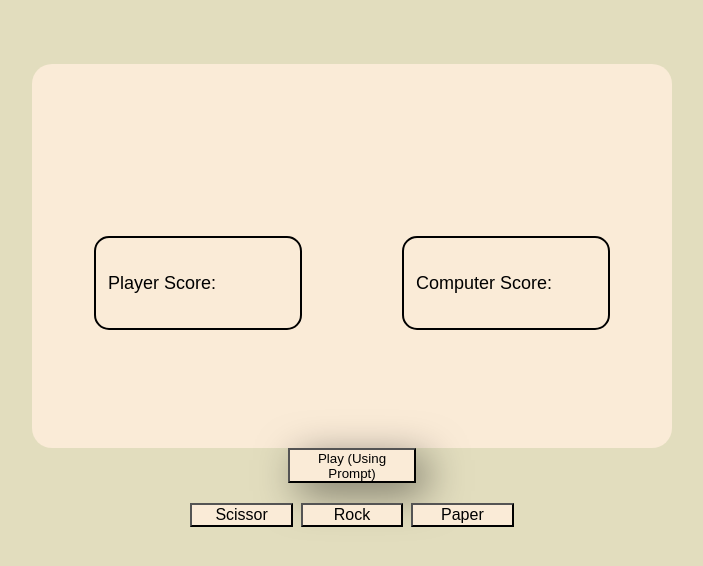
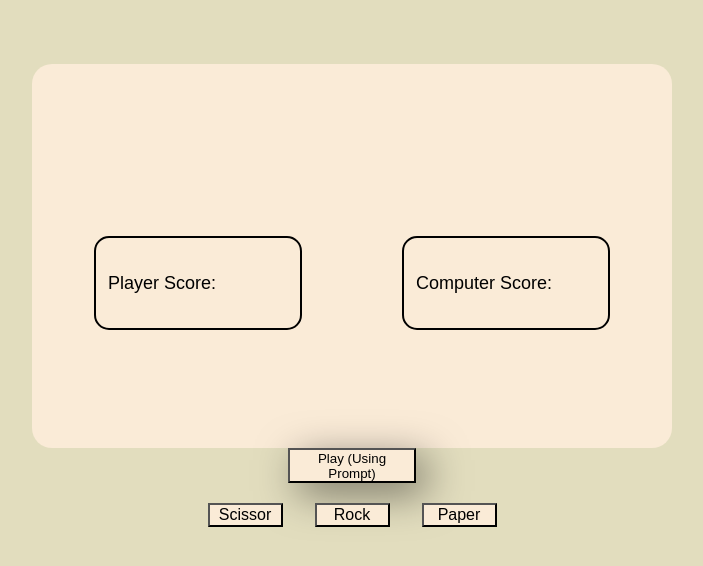
Before and after one commit to IanLiu0124/RockScissorPaperJavascript, a plain HTML site: page index.html in a window 1280 px wide. Shown: the whole page, without its empty margins (288-991 px from the left). Drawn offline with Linux system fonts and the light colour scheme.

Commit message:
Made buttons 75px fixed to test

```diff
--- a/javascript.js
+++ b/javascript.js
@@ -116,7 +116,7 @@ for(let i = 0; i < choice.length ; i++)
     let newButton = document.createElement("button")
     newButton.textContent = choice[i]
     newButton.style.backgroundColor = "antiquewhite"
-    newButton.style.width = "8vw"
+    newButton.style.width = "75px"
     newButton.style.fontSize = "1em"
     newButton.addEventListener('click', () => buttonGame(choice[i]))
     buttonselection.appendChild(newButton)
--- a/styles.css
+++ b/styles.css
@@ -85,7 +85,7 @@ h2{
 #buttonselection
 {
     display: flex;
-    gap: 0.5em;
+    gap: 2em;
 }
 
 
```
